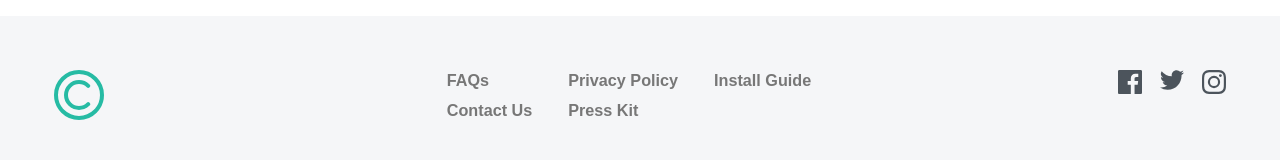
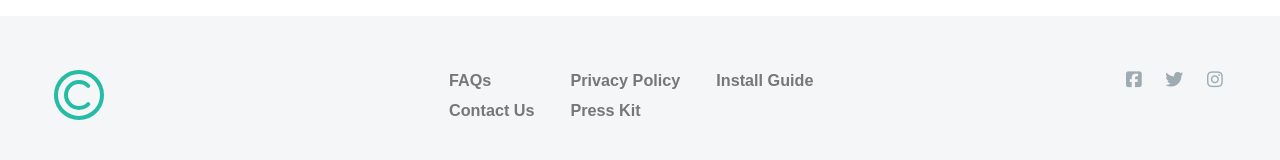
Before and after one commit to Yazeed-git/clipboard-landing-page-master, a plain HTML site: page index.html in a window 1280 px wide. Shown: the part 3195-3355 px from the top of the page. Drawn offline with Linux system fonts and the light colour scheme; a web font is replaced by a local one.

Commit message:
update index.html
add fontawesone icons

```diff
--- a/index.html
+++ b/index.html
@@ -6,6 +6,7 @@
   <link rel="icon" type="image/png" sizes="32x32" href="./images/favicon-32x32.png">
   <link href="https://fonts.googleapis.com/css2?family=Bai+Jamjuree:wght@400;600&display=swap" rel="stylesheet">
   <link rel="stylesheet" href="style.css">
+  <link href="/fontawesome-free-5.15.1-web/css/all.css" rel="stylesheet">
   <title>Frontend Mentor | Clipboard landing page</title>
 </head>
 <body>
@@ -115,9 +116,9 @@
      </div>
 
       <ul class="social-icons">
-        <li><img src="images/icon-facebook.svg" alt="facebook icon"></li>
-        <li><img src="images/icon-twitter.svg" alt="twitter icon"></li>
-        <li><img src="images/icon-instagram.svg" alt="instagram icon"></li>
+        <li><a href=""><i class="fab fa-facebook-square fa-large"></i></a></li>
+        <li><a href=""><i class="fab fa-twitter fa-large"></i></a></li>
+        <li><a href=""><i class="fab fa-instagram fa-large"></i></a></li>
       </ul>
     </div>
     <p class="attribution">
```
